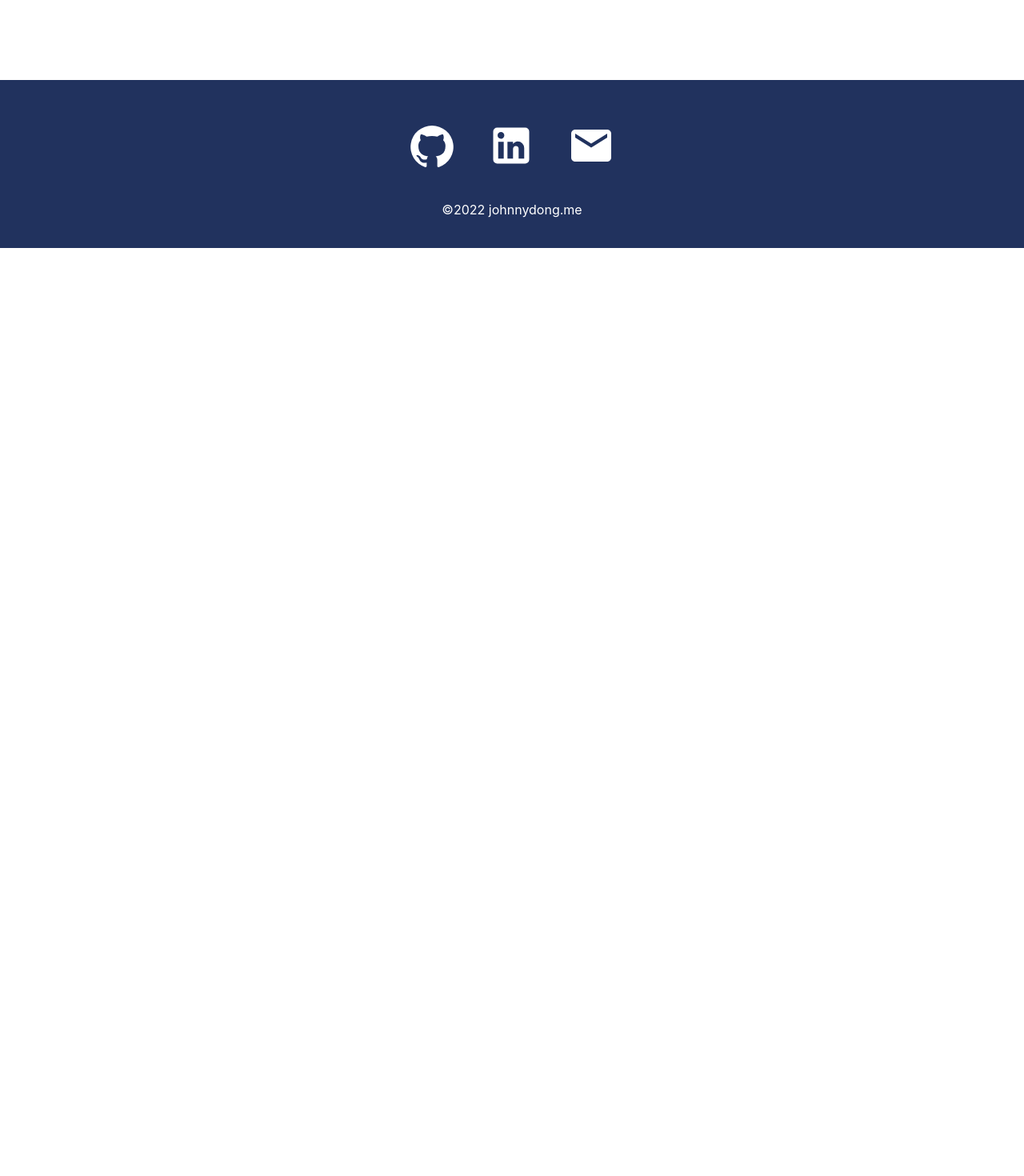
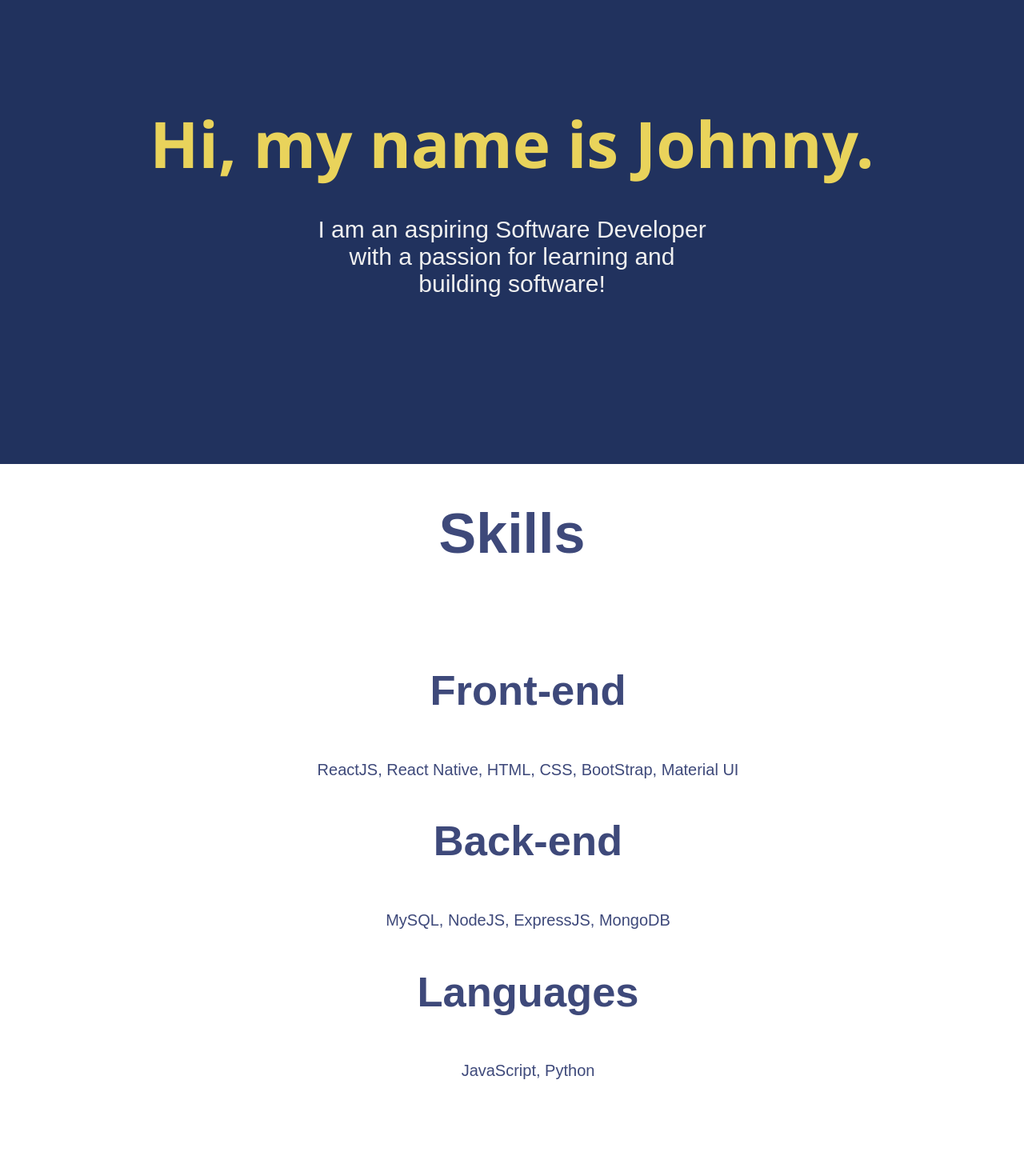
Before and after one commit to imjohnnyy/personal-portfolio-website, a React (Create React App) app: page / in a window 1280 px wide. Shown: the part 220-1690 px from the top of the page at 80% size. Before the commit the page ends 800 px from the top, so only its background shows below. Built offline with nearby package versions, Linux system fonts and the light colour scheme.

Commit message:
added content and styling to home page

```diff
--- a/src/App.js
+++ b/src/App.js
@@ -4,6 +4,7 @@
 import Projects from "./pages/Projects";
 import Navbar from "./components/Navbar";
 import Footer from "./components/Footer";
+
 
 function App() {
   return (
--- a/src/pages/Home.js
+++ b/src/pages/Home.js
@@ -1,6 +1,36 @@
+import React from "react";
+import '../styles/Home.css';
+
 function Home() {
   return (
-    <div>Home</div>
-  )
+    <div className="home">
+      <div className="about">
+        <h2>Hi, my name is Johnny.</h2>
+        <div className="prompt">
+          <p>
+            I am an aspiring Software Developer with a passion for learning and
+            building software!
+          </p>
+        </div>
+      </div>
+      <div className="skills">
+        <h1>Skills</h1>
+        <ol className="list">
+          <li className="item">
+            <h2>Front-end</h2>
+            <span>ReactJS, React Native, HTML, CSS, BootStrap, Material UI</span>
+          </li>
+          <li className="item">
+            <h2>Back-end</h2>
+            <span>MySQL, NodeJS, ExpressJS, MongoDB</span>
+          </li>
+          <li className="item">
+            <h2>Languages</h2>
+            <span>JavaScript, Python</span>
+          </li>
+        </ol>
+      </div>
+    </div>
+  );
 }
-export default Home
+export default Home;
--- /dev/null
+++ b/src/styles/Home.css
@@ -0,0 +1,80 @@
+.home {
+    width: 100%;
+    align-items: center;
+    font-family: "Arial", sans-serif;
+    color: #3e497a;
+  }
+
+  .about {
+    width: 100%;
+    height: calc(100vh - 100px);
+    display: flex;
+    flex-direction: column;
+    justify-content: center;
+    align-items: center;
+    text-align: center;
+    background-color: #21325e;
+    color: #f0f0f0;
+  }
+
+  .about h2 {
+    font-family: "Segoe UI", Tahoma, Geneva, Verdana, sans-serif;
+    font-size: 80px;
+    color: #e9d35b;
+    height: 50px;
+  }
+
+  .about .prompt {
+    width: 40%;
+    font-size: 30px;
+  }
+  .prompt svg {
+    font-size: 60px;
+    margin: 5px;
+    color: white;
+  }
+
+  .skills {
+    font-size: 35px;
+    width: 100%;
+    display: flex;
+    justify-content: center;
+    flex-direction: column;
+    align-items: center;
+  }
+
+  .skills h1 {
+    color: #3e497a;
+  }
+
+  .skills .list {
+    list-style: none;
+    width: 60%;
+  }
+
+  .list span {
+    font-size: 20px;
+  }
+
+  @media only screen and (max-width: 600px) {
+    .about h2 {
+      font-size: 40px;
+    }
+
+    .about .prompt {
+      margin-top: 10px;
+      font-size: 20px;
+      width: 80%;
+    }
+
+    .skills {
+      text-align: center;
+    }
+    .list {
+      padding: 0;
+    }
+
+    .skills h2 {
+      font-size: 30px;
+    }
+  }
```
